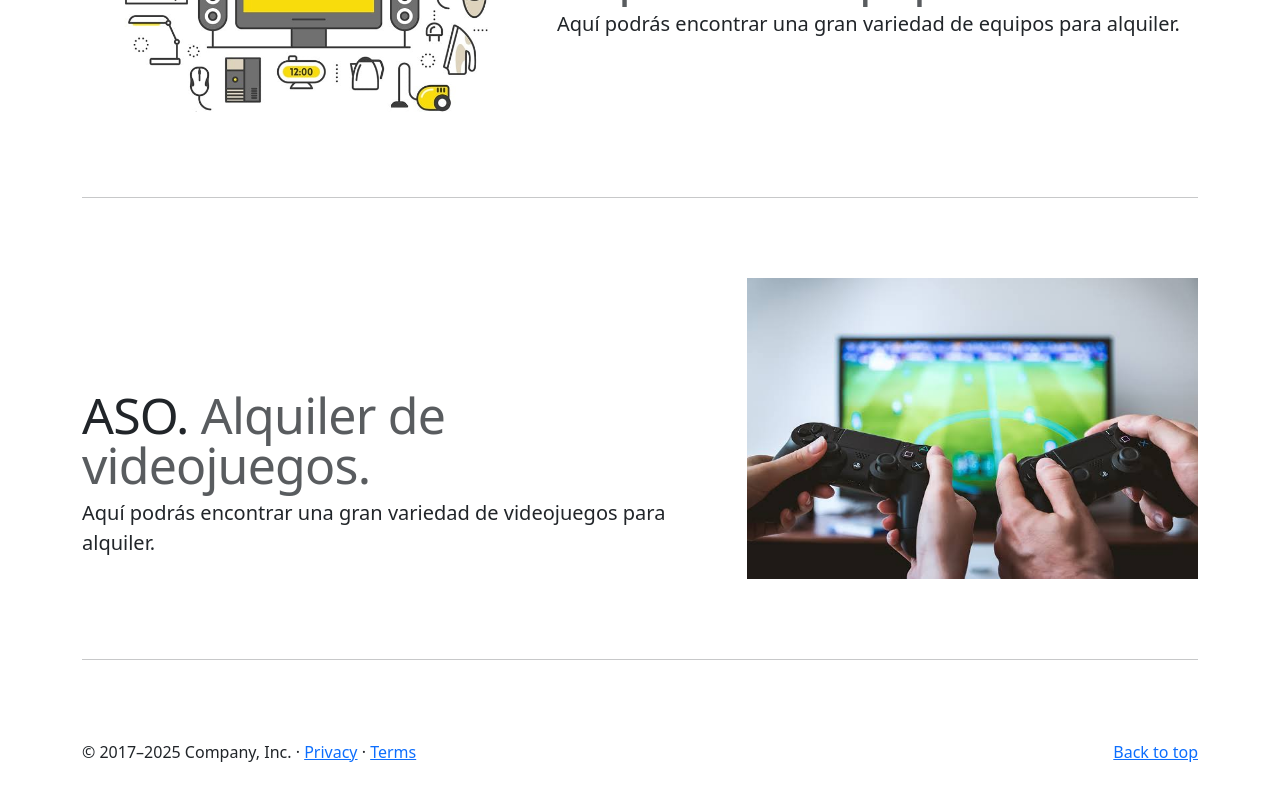
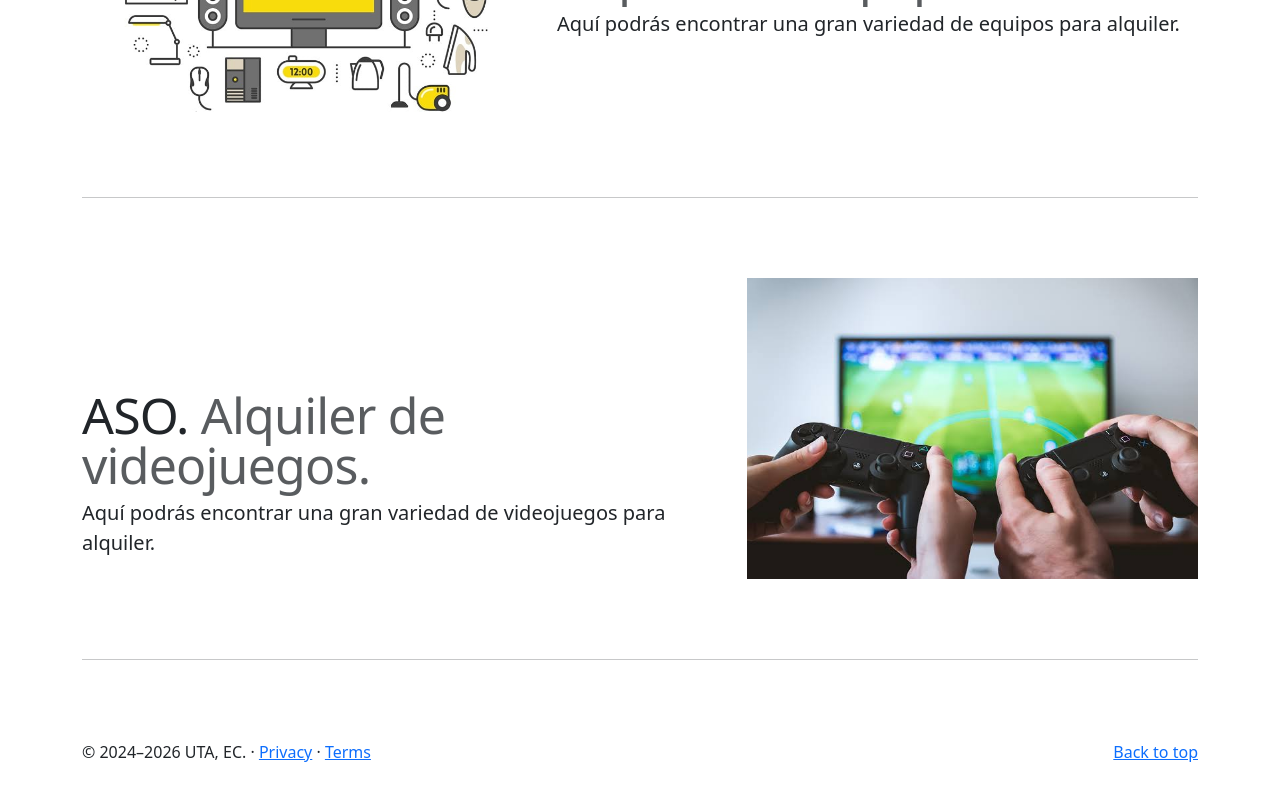
Before and after one commit to David22x/comandos_basicos, a plain HTML site: page index.html in a window 1280 px wide. Shown: the part 1810-2610 px from the top of the page. Drawn offline with Linux system fonts and the light colour scheme.

Commit message:
feat(home)cambio del pie de pagina

```diff
--- a/index.html
+++ b/index.html
@@ -523,7 +523,7 @@
       <footer class="container">
         <p class="float-end"><a href="#">Back to top</a></p>
         <p>
-          &copy; 2017–2025 Company, Inc. &middot;
+          &copy; 2024–2026 UTA, EC. &middot;
           <a href="#">Privacy</a> &middot; <a href="#">Terms</a>
         </p>
       </footer>
```
